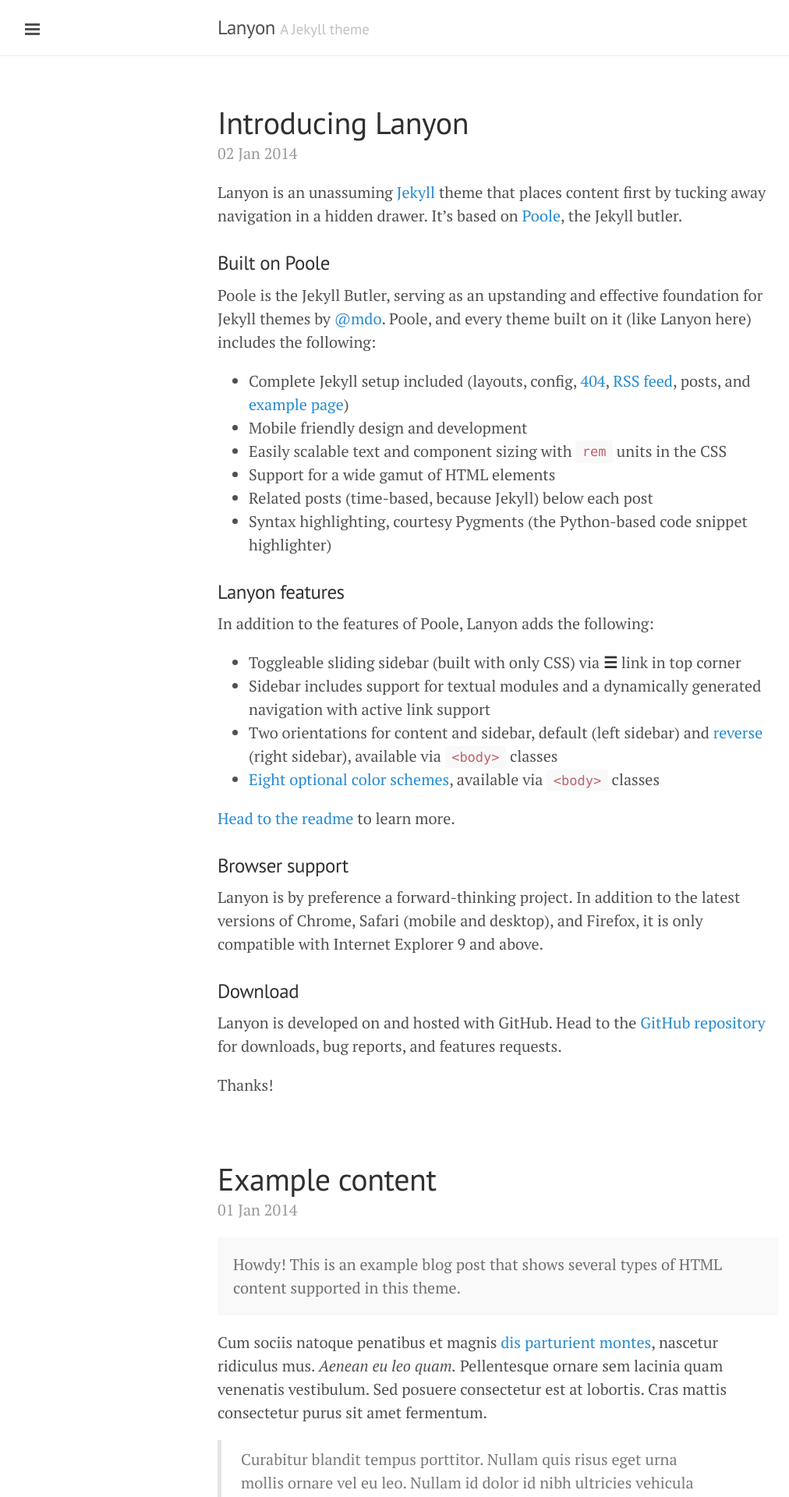
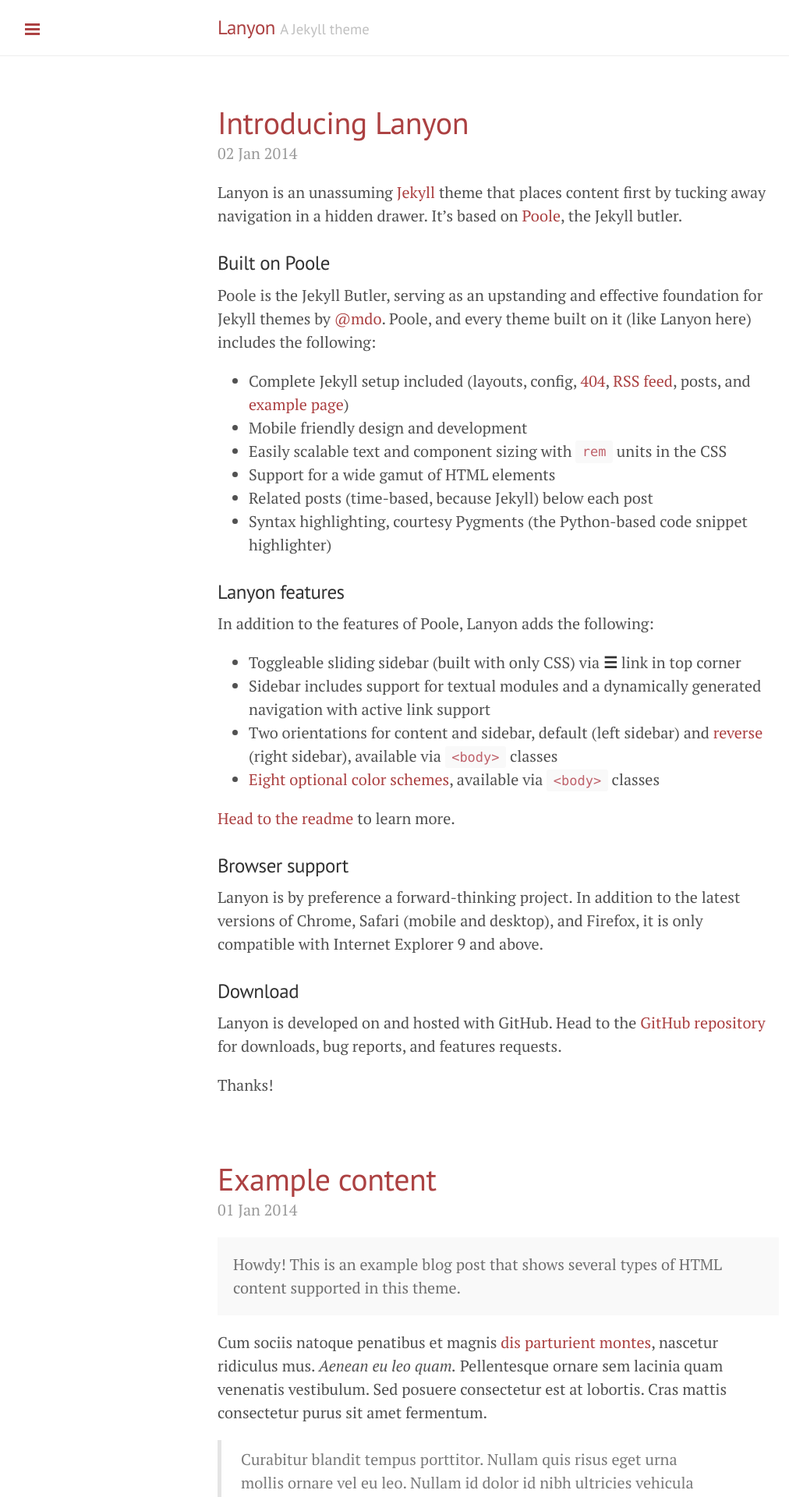
Before and after one commit to blindjustis/codeLib, a Jekyll site: the page built from index.html, in a window 1280 px wide. Shown: the top 1920 px of the page at 78% size, without its empty margins (1-1013 px from the left). Built offline with Jekyll 4.4.1, drawn with Linux system fonts in a browser that asks for light colours; Markdown is read by kramdown in place of the engine named in the settings; the list of posts is cut into pages by our own code.

Commit message:
update links

```diff
--- a/_includes/head.html
+++ b/_includes/head.html
@@ -1,5 +1,4 @@
 <head>
-  <link href="http://gmpg.org/xfn/11" rel="profile">
   <meta http-equiv="content-type" content="text/html; charset=utf-8">
 
   <!-- Enable responsiveness on mobile devices-->
@@ -14,9 +13,9 @@
   </title>
 
   <!-- CSS -->
-  <link rel="stylesheet" href="/public/css/poole.css">
-  <link rel="stylesheet" href="/public/css/syntax.css">
-  <link rel="stylesheet" href="/public/css/lanyon.css">
+  <link rel="stylesheet" href="/codeLib/public/css/poole.css">
+  <link rel="stylesheet" href="/codeLib/public/css/syntax.css">
+  <link rel="stylesheet" href="/codeLib/public/css/lanyon.css">
   <link rel="stylesheet" href="http://fonts.googleapis.com/css?family=PT+Serif:400,400italic,700|PT+Sans:400">
 
   <!-- Icons -->
--- a/_layouts/default.html
+++ b/_layouts/default.html
@@ -3,7 +3,7 @@
 
   {% include head.html %}
 
-  <body>
+  <body class="theme-base-08">
 
     {% include sidebar.html %}
 
```
